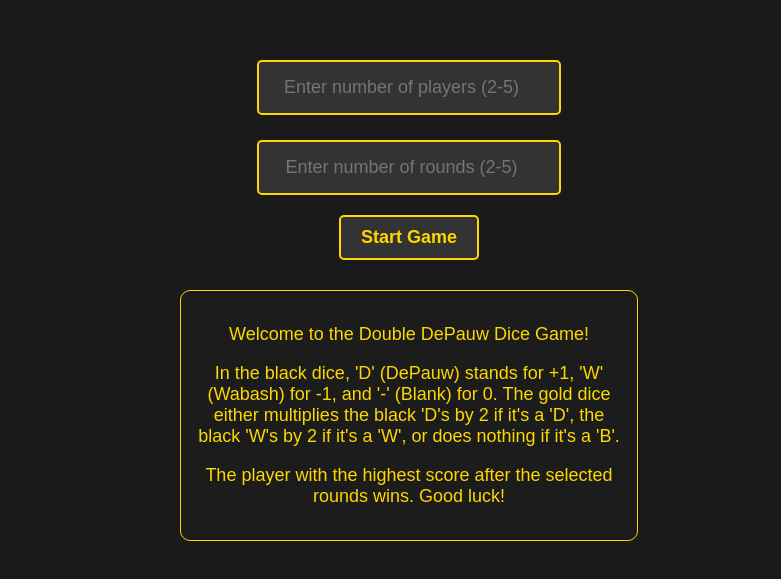
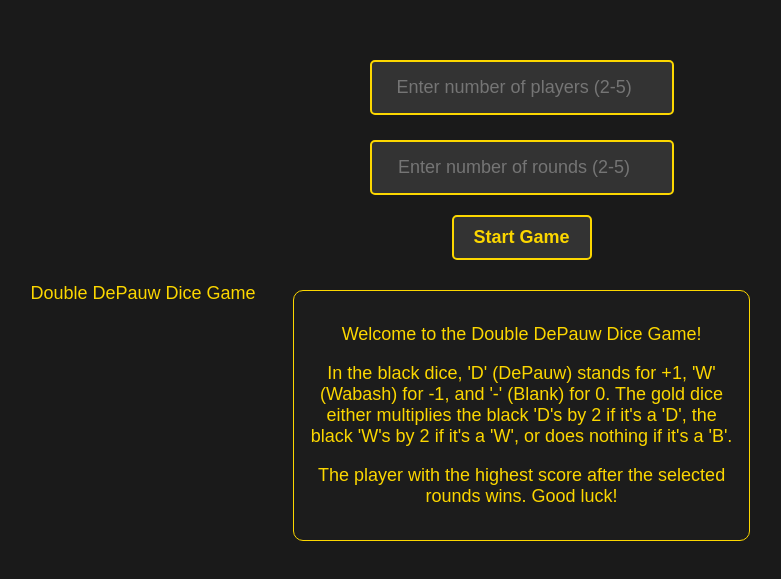
Before and after one commit to chhateauuu/DoubleDePauwDiceGame, a plain HTML site: page index.html in a window 1280 px wide. Shown: the part 107-686 px from the top of the page, without its empty margins (231-1012 px from the left). Drawn offline with Linux system fonts and the light colour scheme.

Commit message:
Update index.html

```diff
--- a/index.html
+++ b/index.html
@@ -8,6 +8,9 @@
     <link href="https://cdnjs.cloudflare.com/ajax/libs/font-awesome/6.2.0/css/all.min.css" rel="stylesheet">
 </head>
 <body>
+    <header id="gameTitle">
+        Double DePauw Dice Game
+    </header>
     <div id="playerSetup">
         <input type="number" id="playerCount" placeholder="Enter number of players (2-5)" min="2" max="5">
         <input type="number" id="roundCount" placeholder="Enter number of rounds (2-5)" min="2" max="5">
```
